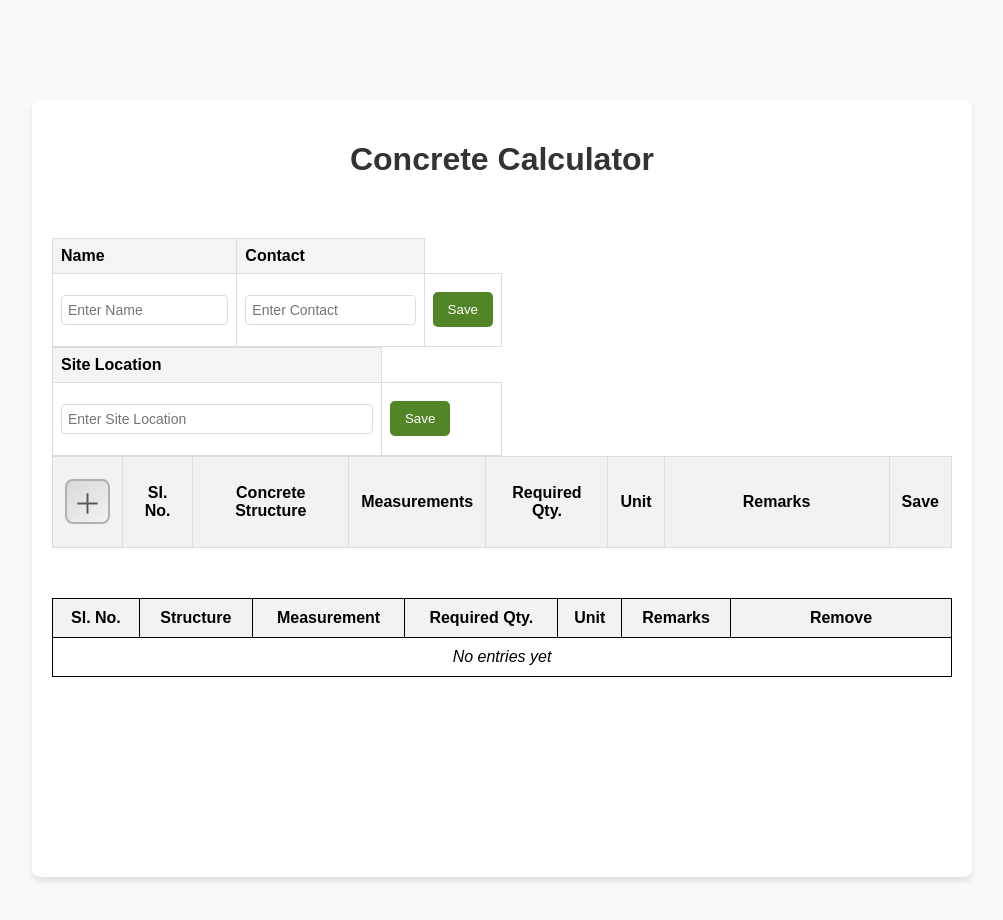
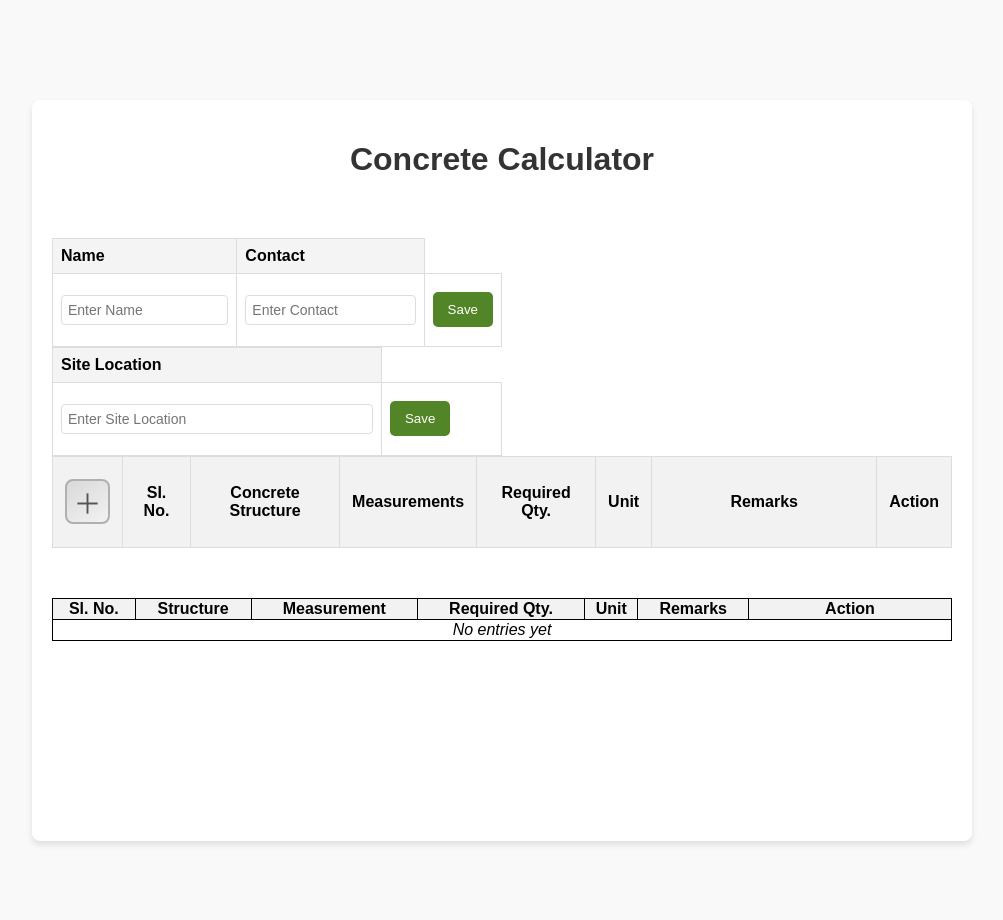
Before and after one commit to NovaWebDesignz/calcform, a React (Create React App) app: page / in a window 1280 px wide. Shown: the top 920 px of the page, without its empty margins (138-1141 px from the left). Built offline with nearby package versions, Linux system fonts and the light colour scheme.

Commit message:
save button frustrating error solved

```diff
--- a/src/App.css
+++ b/src/App.css
@@ -59,7 +59,7 @@ h1 {
 
 .saved-entries-table th, .saved-entries-table td {
   border: 1px solid #000;
-  padding: 10px;
+  padding: 1px;
   text-align: center;
   font-size: 16px;
 }
--- a/src/App.js
+++ b/src/App.js
@@ -56,6 +56,7 @@ function App() {
         return inputs.diameter?.value && inputs.height?.value
           ? (3.14 * Math.pow(inputs.diameter.value / 2, 2) * inputs.height.value).toFixed(2)
           : "";
+
       case "circular":
         return inputs.outerDiameter?.value && inputs.innerDiameter?.value && inputs.height?.value
           ? (3.14 * (Math.pow(inputs.outerDiameter.value / 2, 2) - Math.pow(inputs.innerDiameter.value / 2, 2)) * inputs.height.value).toFixed(2)
@@ -239,7 +240,7 @@ function App() {
               <th>Required Qty.</th>
               <th>Unit</th>
               <th>Remarks</th>
-              <th>Save</th>
+              <th>Action</th>
             </tr>
           </thead>
           <tbody>
@@ -306,7 +307,7 @@ function App() {
               <th>Required Qty.</th>
               <th>Unit</th>
               <th>Remarks</th>
-              <th>Remove</th>
+              <th>Action</th>
             </tr>
           </thead>
           <tbody>
@@ -315,9 +316,15 @@ function App() {
                 <tr key={index}>
                   <td>{index + 1}</td>
                   <td>{entry.structure}</td>
-                  <td>{entry.measurement}</td>
+                  <td>
+                    {typeof entry.measurement === "object"
+                      ? Object.entries(entry.measurement)
+                        .map(([key, value]) => `${key}: ${value.value}`)
+                        .join(", ")
+                      : entry.measurement}
+                  </td>
                   <td>{entry.requiredQty}</td>
-                  <td>{entry.unit}</td>
+                  <td>m³</td>
                   <td>{entry.remarks}</td>
                   <td>
                     <button className="remove-entry-btn" onClick={() => handleRemoveSavedEntry(index)}>
```
